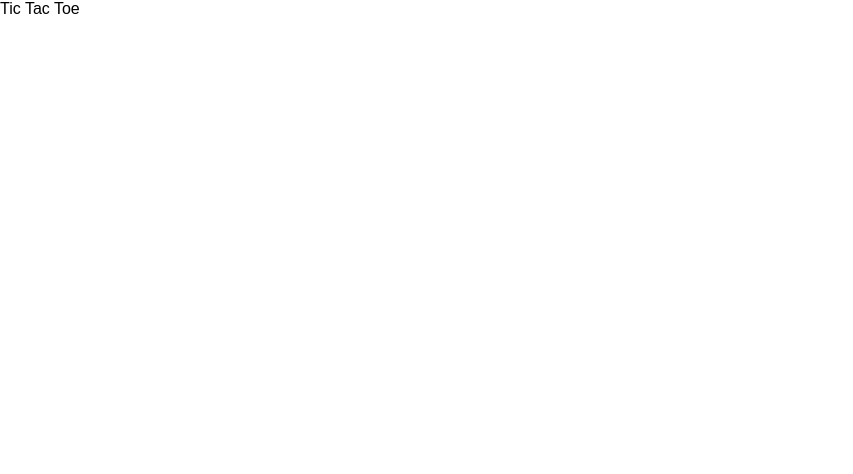
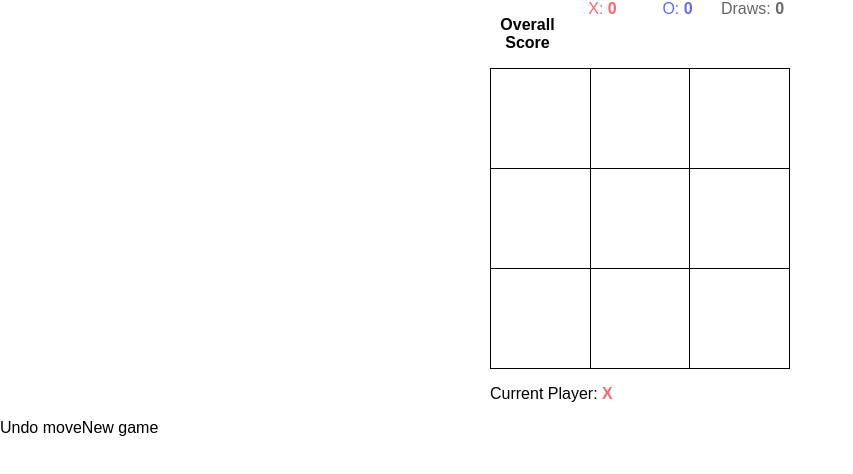
Before and after one commit to cristian-datu/react-tic-tac-toe, a React (Create React App) app: page / in a window 1280 px wide. Shown: the top 474 px of the page, without its empty margins (0-853 px from the left). Built offline with nearby package versions, Linux system fonts and the light colour scheme.

Commit message:
Started work on score keeping, games history and undo / new game controls

```diff
--- a/src/containers/TicTacToe/Board/Board.tsx
+++ b/src/containers/TicTacToe/Board/Board.tsx
@@ -2,6 +2,8 @@ import React from "react";
 import PropTypes from "prop-types";
 
 import Square from "./Square/Square";
+
+import "./Board.scss";
 
 export interface BoardProps {
   squares: Array<string>;
--- a/src/containers/TicTacToe/Board/Square/Square.tsx
+++ b/src/containers/TicTacToe/Board/Square/Square.tsx
@@ -1,5 +1,7 @@
 import React from "react";
 import PropTypes from "prop-types";
+
+import "./Square.scss";
 
 export interface SquareProps {
   id: string;
--- /dev/null
+++ b/src/containers/TicTacToe/GameStatus/GameStatus.scss
@@ -0,0 +1,16 @@
+@import "../variables.scss";
+
+.game-status {
+  margin: 0 auto;
+  padding: 1em 0;
+  max-width: $board-size;
+  width: 100%;
+}
+
+.player-x {
+  color: $player-x-color;
+}
+
+.player-o {
+  color: $player-o-color;
+}
--- /dev/null
+++ b/src/containers/TicTacToe/GameStatus/GameStatus.tsx
@@ -0,0 +1,29 @@
+import React from "react";
+import PropTypes from "prop-types";
+
+import "./GameStatus.scss";
+
+export interface GameStatusProps {
+  player: string;
+}
+
+function GameStatus({ player }: GameStatusProps) {
+  return (
+    <div className="game-status">
+      Current Player:{" "}
+      <strong className={"player-" + player.toLocaleLowerCase()}>
+        {player}
+      </strong>
+    </div>
+  );
+}
+
+GameStatus.propTypes = {
+  player: PropTypes.oneOf(["X", "O"])
+};
+
+GameStatus.defaultProps = {
+  player: "X"
+};
+
+export default GameStatus;
--- /dev/null
+++ b/src/containers/TicTacToe/ScoreBoard/ScoreBoard.scss
@@ -0,0 +1,38 @@
+@import "../variables.scss";
+
+.score-board {
+  display: flex;
+  flex-flow: row wrap;
+  margin: 0 auto;
+  max-width: $board-size;
+  width: 100%;
+}
+
+.score-board__column {
+  text-align: center;
+  flex: 1 0 0;
+  padding: 0 0 1em 0;
+}
+
+.score-board__column-x {
+  color: $player-x-color;
+}
+
+.score-board__column-o {
+  color: $player-o-color;
+}
+
+.score-board__column-no-win {
+  color: $no-win-color;
+}
+
+.score-board__column > strong {
+  font-weight: 700;
+}
+
+.score-board__header {
+  font-weight: 700;
+  flex: 3 0px 100%;
+  padding: 1em 0;
+  width: 100%;
+}
--- /dev/null
+++ b/src/containers/TicTacToe/ScoreBoard/ScoreBoard.tsx
@@ -0,0 +1,43 @@
+import React from "react";
+import PropTypes from "prop-types";
+
+import "./ScoreBoard.scss";
+
+export interface ScoreBoardProps {
+  x: number;
+  o: number;
+  noWin: number;
+}
+
+function ScoreBoard({ x, o, noWin }: ScoreBoardProps) {
+  return (
+    <div className="score-board">
+      <div className="score-board__column score-board__header">
+        Overall Score
+      </div>
+      <div className="score-board__column score-board__column-x">
+        X: <strong>{x}</strong>
+      </div>
+      <div className="score-board__column score-board__column-o">
+        O: <strong>{o}</strong>
+      </div>
+      <div className="score-board__column score-board__column-no-win">
+        Draws: <strong>{noWin}</strong>
+      </div>
+    </div>
+  );
+}
+
+ScoreBoard.propTypes = {
+  x: PropTypes.number,
+  o: PropTypes.number,
+  noWin: PropTypes.number
+};
+
+ScoreBoard.defaultProps = {
+  x: 0,
+  o: 0,
+  noWin: 0
+};
+
+export default ScoreBoard;
--- a/src/containers/TicTacToe/TicTacToe.tsx
+++ b/src/containers/TicTacToe/TicTacToe.tsx
@@ -1,6 +1,8 @@
 import React, { useState, useEffect } from "react";
 import Board from "./Board/Board";
 import "./TicTacToe.scss";
+import ScoreBoard from "./ScoreBoard/ScoreBoard";
+import GameStatus from "./GameStatus/GameStatus";
 
 const initialTurn = {
   player: "",
@@ -14,10 +16,48 @@ const initialWinner = {
   squares: ""
 };
 
+interface GameHistory {
+  x: number;
+  o: number;
+  noWin: number;
+  games: Array<typeof initialHistory>;
+}
+
+const initialGameHistory: GameHistory = {
+  x: 0,
+  o: 0,
+  noWin: 0,
+  games: []
+};
+
 function TicTacToe() {
   const [turn, setTurn] = useState(initialTurn);
   const [history, setHistory] = useState(initialHistory);
   const [winner, setWinner] = useState(initialWinner);
+  const [gameHistory, setGameHistory] = useState(initialGameHistory);
+
+  useEffect(() => {
+    setGameHistory((prevHistory) => {
+      const newState = Object.assign({}, prevHistory);
+      if (winner.player) {
+        switch (winner.player) {
+          case "X":
+            newState.x++;
+            break;
+          case "O":
+            newState.o++;
+            break;
+          case "no-win":
+            newState.noWin++;
+            break;
+          default:
+            break;
+        }
+        newState.games.push(history.slice());
+      }
+      return newState;
+    });
+  }, [winner, history]);
 
   /**
    * Check for winning player on every move
@@ -39,9 +79,10 @@ function TicTacToe() {
    */
   useEffect(() => {
     if (history.length > 0) {
-      setTurn((prevState) => {
-        return Object.assign({}, history[history.length - 1]);
-      });
+      setTurn((prevTurn) => ({
+        player: prevTurn.player === "X" ? "O" : "X",
+        board: history[history.length - 1].board.slice()
+      }));
     }
   }, [history]);
 
@@ -81,7 +122,7 @@ function TicTacToe() {
     if (turn.board[id] === null && !winner.player) {
       const newTurn = Object.assign({}, turn);
       newTurn.board = turn.board.slice();
-      newTurn.player = turn.player === "X" ? "O" : "X";
+      //newTurn.player = turn.player === "X" ? "O" : "X";
       newTurn.board[id] = newTurn.player;
       setHistory((prevHistory) => {
         const newState = prevHistory.slice();
@@ -93,12 +134,21 @@ function TicTacToe() {
 
   return (
     <div className="tic-tac-toe-game">
-      Tic Tac Toe
+      <ScoreBoard
+        x={gameHistory.x}
+        o={gameHistory.o}
+        noWin={gameHistory.noWin}
+      />
       <Board
         winner={winner.squares}
         squares={turn.board}
         onMove={playerMoved}
       />
+      <GameStatus player={turn.player} />
+      <div>
+        <button onClick={(e) => {}}>Undo move</button>
+        <button onClick={(e) => {}}>New game</button>
+      </div>
     </div>
   );
 }
```
